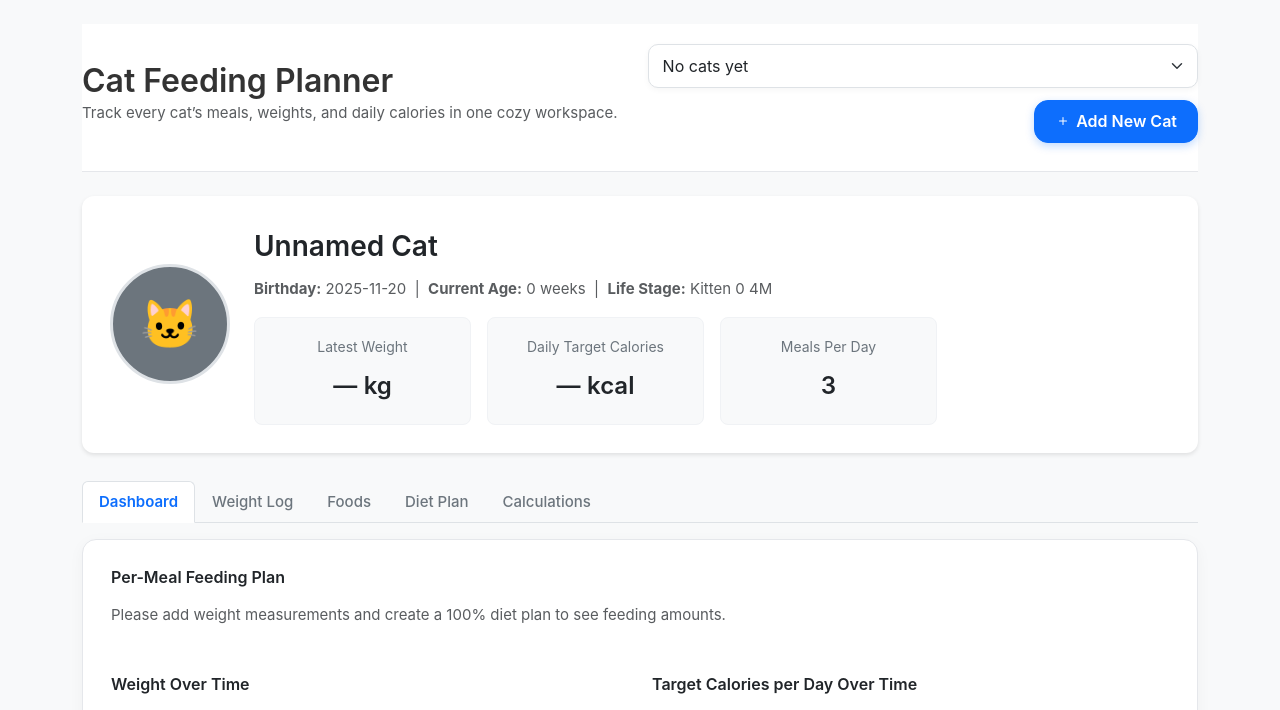
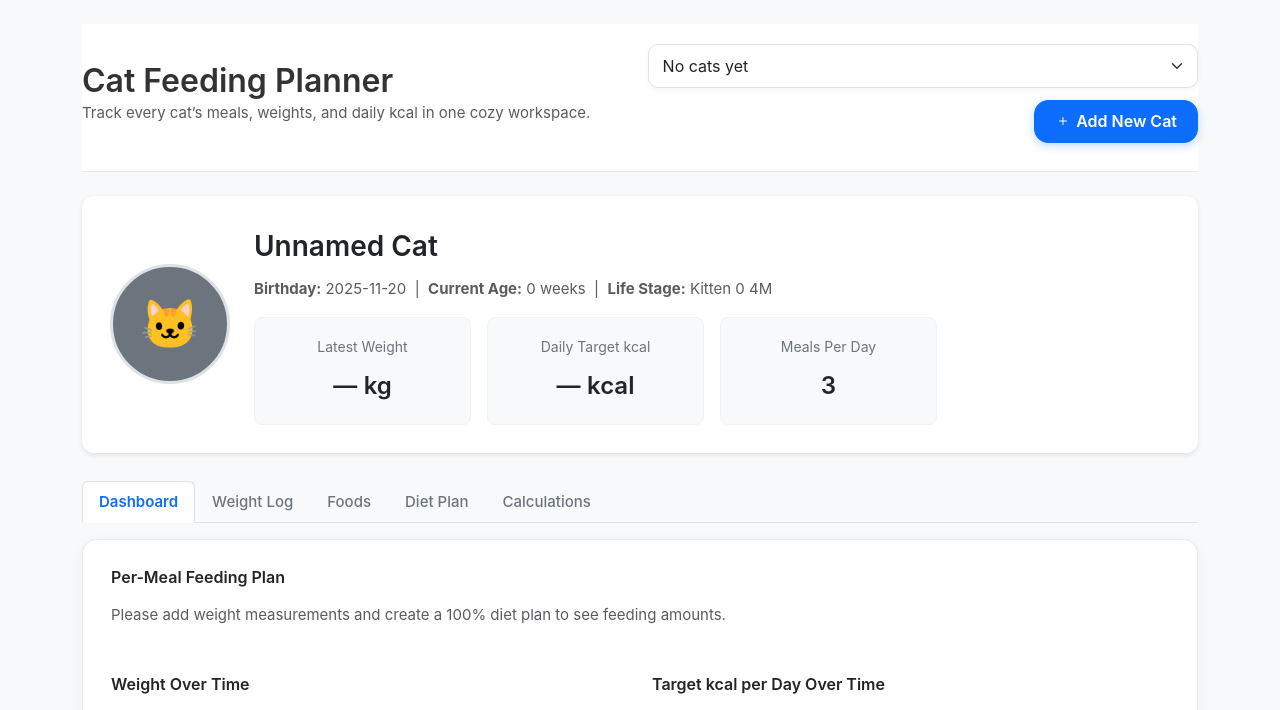
Before and after one commit to kxxxx-hi/babbu-feeder, a Flask app: page / in a window 1280 px wide. Shown: the top 710 px of the page. Run offline with Flask 3, Linux system fonts and the light colour scheme; some libraries are stand-ins or nearby versions.

Commit message:
Standardize all calorie references to kcal
- Update all user-facing text from 'calories' to 'kcal'
- Update docstrings to use kcal terminology
- Ensures consistency across UI labels, table headers, and chart labels

```diff
--- a/api/index.py
+++ b/api/index.py
@@ -88,7 +88,7 @@ def format_age_display(age_weeks: float) -> str:
     return " ".join(parts)
 
 def calories_per_kg(food: dict) -> Optional[float]:
-    """Return calories per 1000 g for a food entry, converting legacy fields if needed."""
+    """Return kcal per 1000 g for a food entry, converting legacy fields if needed."""
     if not food:
         return None
     if food.get("kcal_per_kg"):
--- a/templates/index.html
+++ b/templates/index.html
@@ -131,7 +131,7 @@
     <div class="row align-items-center g-3">
       <div class="col-lg-6 col-12">
         <h2 class="mb-0">Cat Feeding Planner</h2>
-        <p class="text-muted mb-0">Track every cat’s meals, weights, and daily calories in one cozy workspace.</p>
+        <p class="text-muted mb-0">Track every cat’s meals, weights, and daily kcal in one cozy workspace.</p>
       </div>
       <div class="col-lg-6 col-12">
         <div class="header-actions justify-content-lg-end">
@@ -181,7 +181,7 @@
           </div>
           <div class="col-md-3">
             <div class="stat-card">
-              <div class="stat-label">Daily Target Calories</div>
+              <div class="stat-label">Daily Target kcal</div>
               <div class="stat-value kmono">{{ "%.0f"|format(daily_kcal) if daily_kcal else "—" }} kcal</div>
             </div>
           </div>
@@ -217,9 +217,9 @@
           <thead>
             <tr>
               <th>Food</th>
-              <th>% Daily Calories</th>
-              <th>Calories per Day</th>
-              <th>Calories per Meal</th>
+              <th>% Daily kcal</th>
+              <th>kcal per Day</th>
+              <th>kcal per Meal</th>
               <th>Grams per Meal</th>
             </tr>
           </thead>
@@ -244,7 +244,7 @@
           <canvas id="wChart"></canvas>
         </div>
         <div class="col-md-6">
-          <h6>Target Calories per Day Over Time</h6>
+          <h6>Target kcal per Day Over Time</h6>
           <canvas id="kChart"></canvas>
         </div>
       </div>
@@ -303,7 +303,7 @@
           <input name="food_name" class="form-control" required placeholder="e.g., Dry Cat Food">
         </div>
         <div class="col-md-4">
-          <label class="form-label">Calories per 1000 g</label>
+          <label class="form-label">kcal per 1000 g</label>
           <input type="number" step="1" min="1" name="kcal_per_kg" class="form-control" required placeholder="e.g., 3800">
         </div>
         <div class="col-12">
@@ -319,7 +319,7 @@
             <tr>
               <th>ID</th>
               <th>Food Name</th>
-              <th>Calories per 1000 g</th>
+              <th>kcal per 1000 g</th>
               <th></th>
             </tr>
           </thead>
@@ -350,7 +350,7 @@
     <!-- Diet Plan -->
     <div class="tab-pane fade" id="diet">
       <h6>Create Diet Plan</h6>
-      <p class="text-muted mb-3">Set the percentage of daily calories for each food. Total must equal 100%.</p>
+      <p class="text-muted mb-3">Set the percentage of daily kcal for each food. Total must equal 100%.</p>
       <form method="post">
         <input type="hidden" name="action" value="save_diet">
         <input type="hidden" name="cat_id" value="{{ cat_id }}">
@@ -359,7 +359,7 @@
             <thead>
               <tr>
                 <th>Food</th>
-                <th style="max-width:200px;">Percentage of Daily Calories (%)</th>
+                <th style="max-width:200px;">Percentage of Daily kcal (%)</th>
               </tr>
             </thead>
             <tbody>
@@ -507,7 +507,7 @@ if (labels.length > 0) {
     data: {
       labels: labels,
       datasets: [{
-        label: 'Target Calories per Day',
+        label: 'Target kcal per Day',
         data: kdata,
         borderColor: 'rgb(25, 135, 84)',
         backgroundColor: 'rgba(25, 135, 84, 0.1)',
@@ -518,7 +518,7 @@ if (labels.length > 0) {
       responsive: true,
       scales: {
         y: {
-          title: { display: true, text: 'Calories per Day' },
+          title: { display: true, text: 'kcal per Day' },
           beginAtZero: false
         },
         x: {
```
